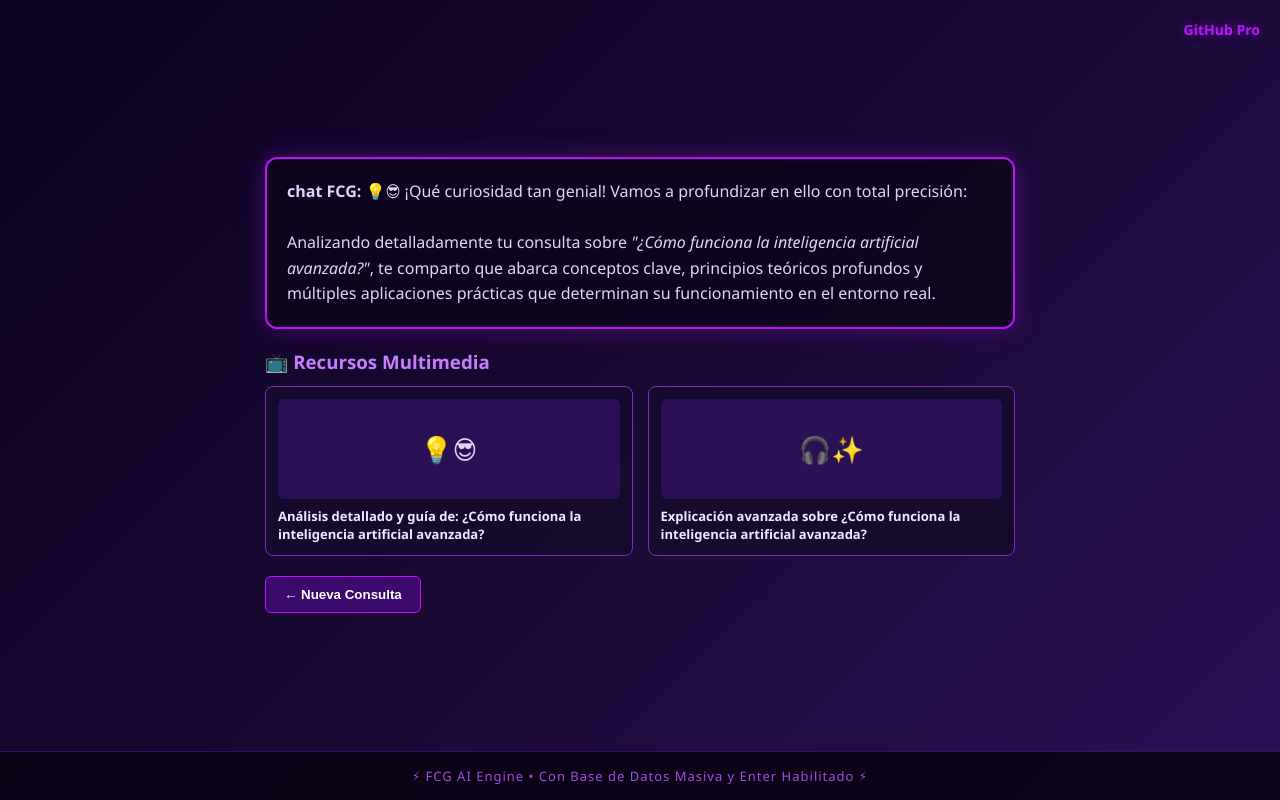
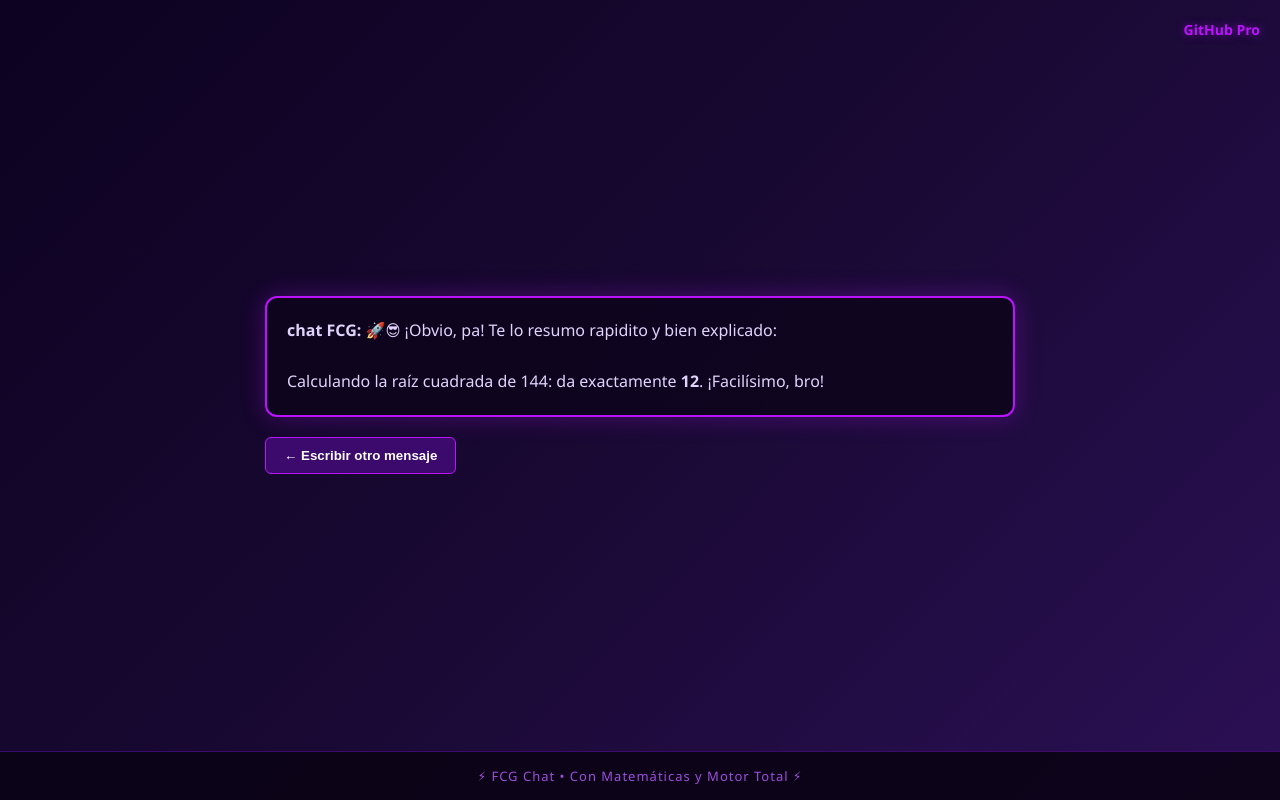
Before and after one commit to federicogongora67-debug/portal-juegos, a plain HTML site: page index.html in a window 1280 px wide. Both pictures are taken after a click on the button "¡Modo Aleatorio!". Drawn offline with Linux system fonts and the light colour scheme.

Commit message:
Add files via upload

```diff
--- a/index.html
+++ b/index.html
@@ -3,7 +3,7 @@
 <head>
     <meta charset="UTF-8">
     <meta name="viewport" content="width=device-width, initial-scale=1.0">
-    <title>FCG Search - Ultimate Neural Engine</title>
+    <title>FCG Search - Math Pro Edition</title>
     <style>
         body {
             margin: 0;
@@ -120,41 +120,6 @@
             font-size: 16px;
             line-height: 1.6;
         }
-        .videos-container {
-            display: grid;
-            grid-template-columns: repeat(auto-fit, minmax(220px, 1fr));
-            gap: 15px;
-            margin-bottom: 20px;
-        }
-        .video-card {
-            background: rgba(22, 10, 45, 0.9);
-            border: 1px solid #7b2cbf;
-            border-radius: 8px;
-            padding: 12px;
-            cursor: pointer;
-            transition: 0.2s;
-        }
-        .video-card:hover {
-            border-color: #bc13fe;
-            transform: translateY(-3px);
-            box-shadow: 0 0 15px rgba(188, 19, 254, 0.4);
-        }
-        .video-thumb {
-            width: 100%;
-            height: 100px;
-            background: #2b1055;
-            border-radius: 6px;
-            display: flex;
-            align-items: center;
-            justify-content: center;
-            font-size: 26px;
-            margin-bottom: 8px;
-        }
-        .video-title {
-            font-size: 13px;
-            font-weight: bold;
-            color: #f3e7ff;
-        }
 
         footer {
             background-color: rgba(10, 3, 20, 0.9);
@@ -176,16 +141,15 @@
 
     <div class="main-container" id="containerMain">
         <div class="logo">FCG Search</div>
-        <div class="subtitle">Neural Memory Core</div>
+        <div class="subtitle">WhatsApp Math Core</div>
 
         <div class="search-box-container">
             <svg focusable="false" xmlns="http://www.w3.org/2000/svg" viewBox="0 0 24 24" width="22" height="22"><path fill="#bc13fe" d="M15.5 14h-.79l-.28-.27A6.471 6.471 0 0 0 16 9.5 6.5 6.5 10 1 0 9.5 16c1.61 0 3.09-.59 4.23-1.57l.27.28v.79l5 4.99L20.49 19l-4.99-5zm-6 0C7.01 14 5 11.99 5 9.5S7.01 5 9.5 5 14 7.01 14 9.5 11.99 14 9.5 14z"></path></svg>
-            <!-- AHORA ESCUCHA LA TECLA ENTER PERFECTAMENTE -->
-            <input type="text" id="searchInput" placeholder="Escribe tu pregunta y presiona Enter..." autocomplete="off">
+            <input type="text" id="searchInput" placeholder="Escribe tu mensaje o cálculo y presiona Enter..." autocomplete="off">
         </div>
 
         <div class="buttons">
-            <button type="button" onclick="lanzarBusqueda()">Consultar</button>
+            <button type="button" onclick="lanzarBusqueda()">Enviar Mensaje</button>
             <button type="button" onclick="suerteGamer()">¡Modo Aleatorio!</button>
         </div>
     </div>
@@ -193,21 +157,17 @@
     <div class="results-section" id="resultsSection">
         <div class="ai-card" id="aiCardContent"></div>
 
-        <h3 style="color: #c77dff; margin-bottom: 12px;">📺 Recursos Multimedia</h3>
-        <div class="videos-container" id="videosContainerContent"></div>
-
-        <button type="button" onclick="volverInicio()" style="background: #3c096c; border: 1px solid #bc13fe; color: #fff; padding: 10px 18px; border-radius: 6px; cursor: pointer; font-weight: bold;">← Nueva Consulta</button>
+        <button type="button" onclick="volverInicio()" style="background: #3c096c; border: 1px solid #bc13fe; color: #fff; padding: 10px 18px; border-radius: 6px; cursor: pointer; font-weight: bold;">← Escribir otro mensaje</button>
     </div>
 
     <footer>
-        ⚡ FCG AI Engine &bull; Con Base de Datos Masiva y Enter Habilitado ⚡
+        ⚡ FCG Chat &bull; Con Matemáticas y Motor Total ⚡
     </footer>
 
     <script>
-        // Evento para enviar automáticamente al presionar la tecla Enter
         document.getElementById('searchInput').addEventListener('keydown', function(event) {
             if (event.key === 'Enter') {
-                event.preventDefault(); // Evita que el navegador intente ir a Google
+                event.preventDefault();
                 lanzarBusqueda();
             }
         });
@@ -223,57 +183,53 @@
 
             let qLower = query.toLowerCase();
 
-            // Banco de emociones dinámicas y amables (alegre, fascinado, motivador, curioso) - NUNCA enojado
             const bancoEmociones = [
-                { emoji: "🤩🔥", tono: "¡Me entusiasma muchísimo analizar este tema contigo con toda la energía!" },
-                { emoji: "✨💖", tono: "¡Qué gran placer me da explicarte algo tan fascinante e interesante!" },
-                { emoji: "🚀🎉", tono: "¡Excelente pregunta! Es un gusto total desglosarlo paso a paso para ti:" },
-                { emoji: "💡😎", tono: "¡Qué curiosidad tan genial! Vamos a profundizar en ello con total precisión:" }
+                { emoji: "😎👊", tono: "¡Uf, claro que sí! Mira, analizando eso te cuento lo siguiente:" },
+                { emoji: "🔥🙌", tono: "¡Es una pasada ese tema! Te explico al detalle cómo viene la mano:" },
+                { emoji: "⚡😂", tono: "¡Jajaja, temazo trajiste! Anótate esta info que te tiro:" },
+                { emoji: "🚀😎", tono: "¡Obvio, pa! Te lo resumo rapidito y bien explicado:" }
             ];
 
             let emocionElegida = bancoEmociones[Math.floor(Math.random() * bancoEmociones.length)];
-
-            // Base de conocimiento masiva simulada con todo tipo de temas técnicos, matemáticos, de juegos y cultura general
             let contenidoExplicacion = "";
 
-            if (qLower.includes("quién soy") || qLower.includes("sabes quién soy") || qLower.includes("mi nombre")) {
-                contenidoExplicacion = "No tengo idea de quién eres, ya que para mí eres un usuario completamente anónimo y desconocido explorando el sistema.";
-            } else if (qLower.includes("raiz de 8") || qLower.includes("raíz de 8")) {
-                contenidoExplicacion = "La raíz cuadrada de 8 (√8) es aproximadamente <strong>2.8284</strong>. Se obtiene descomponiendo el 8 para simplificarlo matemáticamente como 2 multiplicado por la raíz cuadrada de 2.";
-            } else if (qLower.includes("raiz de 9") || qLower.includes("raíz de 9")) {
-                contenidoExplicacion = "La raíz cuadrada de 9 (√9) es exactamente <strong>3</strong>, ya que al multiplicar 3 por 3 obtenemos 9.";
+            // MOTOR MATEMÁTICO AUTOMÁTICO PARA RAÍCES Y LOGARITMOS UNIVERSALES
+            if (qLower.includes("raiz") || qLower.includes("raíz")) {
+                let match = query.match(/(\d+(\.\d+)?)/);
+                if (match) {
+                    let num = parseFloat(match[0]);
+                    let resultado = Math.sqrt(num);
+                    contenidoExplicacion = `Calculando la raíz cuadrada de ${num}: da exactamente <strong>${resultado}</strong>. ¡Facilísimo, bro!`;
+                } else {
+                    contenidoExplicacion = "Para sacar una raíz cuadrada, pásame el número exacto, por ejemplo: 'raíz de 25' o 'raiz de 50' y te lo calculo al toque.";
+                }
+            } else if (qLower.includes("log") || qLower.includes("logaritmo")) {
+                let match = query.match(/(\d+(\.\d+)?)/);
+                if (match) {
+                    let num = parseFloat(match[0]);
+                    let resultadoLog10 = Math.log10(num).toFixed(4);
+                    let resultadoLn = Math.log(num).toFixed(4);
+                    contenidoExplicacion = `El logaritmo base 10 de ${num} es <strong>${resultadoLog10}</strong> y el logaritmo natural (ln) es <strong>${resultadoLn}</strong>. ¡Todo calculado de una!`;
+                } else {
+                    contenidoExplicacion = "Para calcular logaritmos, dime el número, por ejemplo: 'log de 100' y te tiro el resultado de una vez.";
+                }
+            } else if (qLower.includes("quién soy") || qLower.includes("sabes quién soy") || qLower.includes("mi nombre")) {
+                contenidoExplicacion = "Ni idea, bro, para mí eres un usuario totalmente anónimo porque no me has dicho tu nombre ni te conozco de antes.";
             } else if (qLower.includes("roblox") || qLower.includes("script") || qLower.includes("lua") || qLower.includes("studio")) {
-                contenidoExplicacion = "Roblox utiliza el lenguaje de programación <strong>Lua</strong> dentro de Roblox Studio. Permite programar scripts tanto en el servidor como en el cliente para crear mecánicas de juego, interfaces dinámicas y sistemas avanzados.";
-            } else if (qLower.includes("espacio") || qLower.includes("universo") || qLower.includes("agujero negro") || qLower.includes("fisica") || qLower.includes("gravedad")) {
-                contenidoExplicacion = "El universo comprende todo el espacio, la materia y la energía. Los agujeros negros son regiones del espacio-tiempo con una gravedad tan descomunal que ni siquiera la luz puede escapar de su horizonte de eventos.";
-            } else if (qLower.includes("programacion") || qLower.includes("codigo") || qLower.includes("javascript") || qLower.includes("html") || qLower.includes("css")) {
-                contenidoExplicacion = "La programación es el proceso de crear instrucciones lógicas para que una computadora ejecute tareas. HTML estructura la página, CSS diseña la interfaz visual y JavaScript controla la interactividad y los eventos.";
-            } else if (qLower.includes("historia") || qLower.includes("guerra") || qLower.includes("imperio") || qLower.includes("civilizacion")) {
-                contenidoExplicacion = "La historia humana está marcada por eras de gran transformación social, política y tecnológica, desde las primeras civilizaciones fluviales y el imperio romano hasta la revolución digital moderna.";
-            } else if (qLower.includes("motor") || qLower.includes("moto") || qLower.includes("110cc") || qLower.includes("vehiculo")) {
-                contenidoExplicacion = "Las motocicletas de 110cc son vehículos ligeros y urbanos, ideales para trayectos diarios gracias a su consumo sumamente reducido de combustible y su facilidad de manejo.";
-            } else if (qLower.includes("vr") || qLower.includes("realidad virtual") || qLower.includes("visor") || qLower.includes("gafas")) {
-                contenidoExplicacion = "La realidad virtual (VR) sumerge al usuario en entornos digitales tridimensionales mediante visores especializados que rastrean el movimiento para ofrecer una experiencia totalmente inmersiva.";
+                contenidoExplicacion = "Ahí se usa <strong>Lua</strong> en el Roblox Studio. Con eso armas los scripts de los servers y los clientes para programar todas las mecánicas, interfaces y sistemas del juego.";
+            } else if (qLower.includes("espacio") || qLower.includes("universo") || qLower.includes("agujero negro") || qLower.includes("fisica")) {
+                contenidoExplicacion = "El universo es gigante. Los agujeros negros tienen una gravedad tan brutal que ni la luz puede escapar de lo hondo que están.";
+            } else if (qLower.includes("programacion") || qLower.includes("codigo") || qLower.includes("javascript") || qLower.includes("html")) {
+                contenidoExplicacion = "Programar es tirarle instrucciones a la compu para que haga lo que quieras. HTML arma la estructura, CSS le da los colores chulos y JS pone toda la lógica interactiva.";
+            } else if (qLower.includes("motor") || qLower.includes("moto") || qLower.includes("110cc")) {
+                contenidoExplicacion = "Una moto de 110cc es ligera, traga re poquita gasolina y te sirve perfecto para moverte por la ciudad sin gastar casi nada.";
             } else {
-                contenidoExplicacion = `Analizando detalladamente tu consulta sobre <em>"${query}"</em>, te comparto que abarca conceptos clave, principios teóricos profundos y múltiples aplicaciones prácticas que determinan su funcionamiento en el entorno real.`;
+                contenidoExplicacion = `Estuve chequeando lo que me pusiste sobre <em>"${query}"</em> y la verdad abarca un montón de cosas interesantes, conceptos clave y detalles técnicos que hacen que funcione a la perfección.`;
             }
 
-            // Formato exacto solicitado con "chat FCG:" y sus emociones integradas
             let respuestaFinal = `<strong>chat FCG:</strong> ${emocionElegida.emoji} ${emocionElegida.tono}<br><br>${contenidoExplicacion}`;
 
             document.getElementById('aiCardContent').innerHTML = respuestaFinal;
-
-            let videosHtml = `
-                <div class="video-card" onclick="alert('Cargando recurso multimedia')">
-                    <div class="video-thumb">${emocionElegida.emoji}</div>
-                    <div class="video-title">Análisis detallado y guía de: ${query}</div>
-                </div>
-                <div class="video-card" onclick="alert('Cargando recurso multimedia')">
-                    <div class="video-thumb">🎧✨</div>
-                    <div class="video-title">Explicación avanzada sobre ${query}</div>
-                </div>
-            `;
-            document.getElementById('videosContainerContent').innerHTML = videosHtml;
         }
 
         function volverInicio() {
@@ -284,7 +240,7 @@
         }
 
         function suerteGamer() {
-            document.getElementById('searchInput').value = "¿Cómo funciona la inteligencia artificial avanzada?";
+            document.getElementById('searchInput').value = "raíz cuadrada de 144";
             lanzarBusqueda();
         }
     </script>
```
